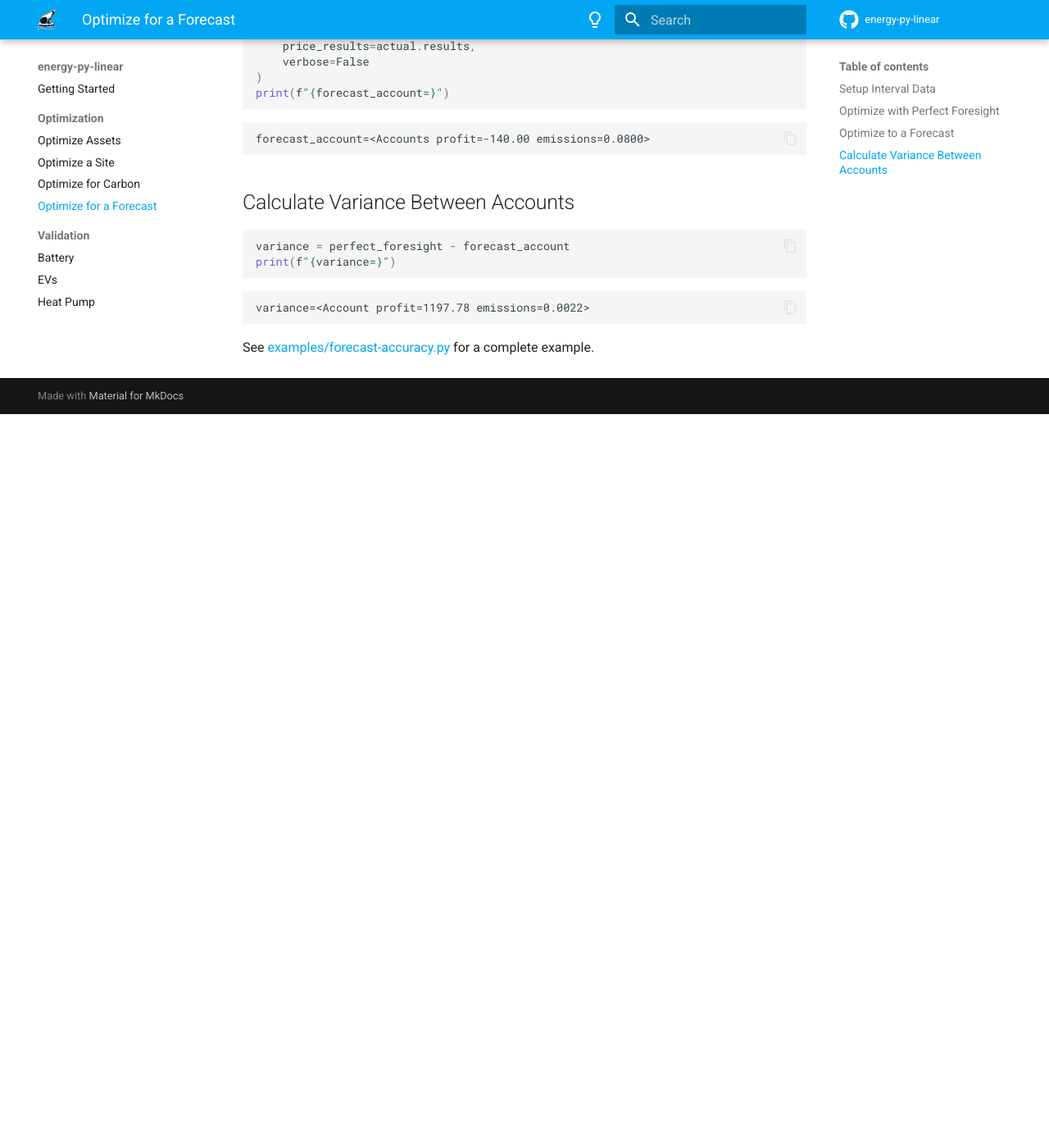
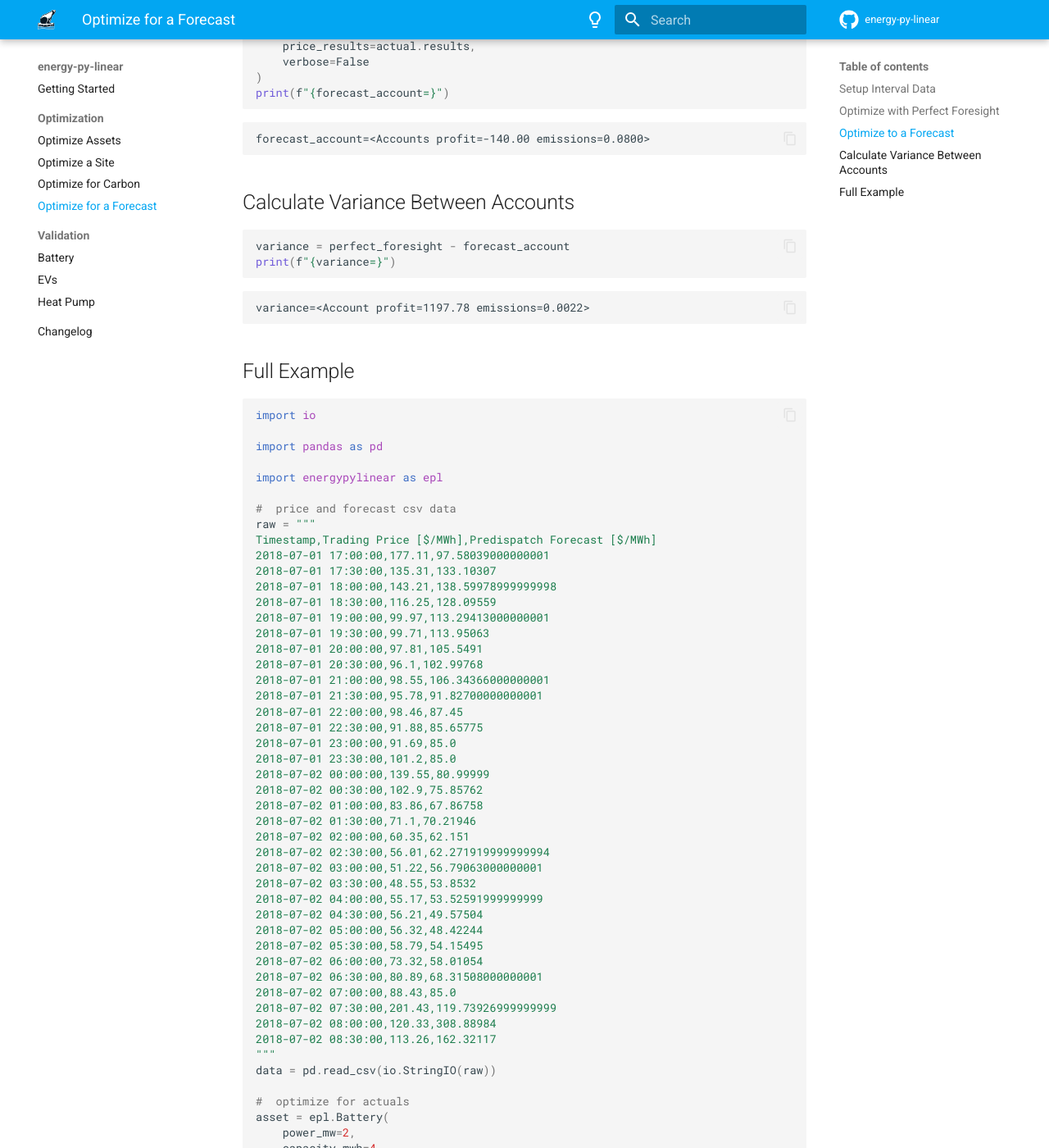
Before and after one commit to ADGEfficiency/energy-py-linear, an MkDocs documentation site: the page built from docs/docs/how-to/dispatch-forecast.md, in a window 1280 px wide and 1400 px high, scrolled down 1104 px. Shown: the whole window at 82% size. Built offline with MkDocs 1.6.1 and Material for MkDocs 9.7.7, drawn with Linux system fonts in a browser that asks for light colours; comment, search, counter and statistics services are not loaded; the version menu is left out; before the commit the page ends 1609 px from its top, so only the background shows below that; some of the changed text lies outside the part shown.

Commit message:
docs: removing examples

````diff
--- a/docs/docs/how-to/dispatch-forecast.md
+++ b/docs/docs/how-to/dispatch-forecast.md
@@ -68,4 +68,97 @@ print(f"{variance=}")
 variance=<Account profit=1197.78 emissions=0.0022>
 ```
 
-See [examples/forecast-accuracy.py](https://github.com/ADGEfficiency/energy-py-linear/blob/main/examples/forecast-accuracy.py) for a complete example.
+## Full Example
+
+```python
+import io
+
+import pandas as pd
+
+import energypylinear as epl
+
+#  price and forecast csv data
+raw = """
+Timestamp,Trading Price [$/MWh],Predispatch Forecast [$/MWh]
+2018-07-01 17:00:00,177.11,97.58039000000001
+2018-07-01 17:30:00,135.31,133.10307
+2018-07-01 18:00:00,143.21,138.59978999999998
+2018-07-01 18:30:00,116.25,128.09559
+2018-07-01 19:00:00,99.97,113.29413000000001
+2018-07-01 19:30:00,99.71,113.95063
+2018-07-01 20:00:00,97.81,105.5491
+2018-07-01 20:30:00,96.1,102.99768
+2018-07-01 21:00:00,98.55,106.34366000000001
+2018-07-01 21:30:00,95.78,91.82700000000001
+2018-07-01 22:00:00,98.46,87.45
+2018-07-01 22:30:00,91.88,85.65775
+2018-07-01 23:00:00,91.69,85.0
+2018-07-01 23:30:00,101.2,85.0
+2018-07-02 00:00:00,139.55,80.99999
+2018-07-02 00:30:00,102.9,75.85762
+2018-07-02 01:00:00,83.86,67.86758
+2018-07-02 01:30:00,71.1,70.21946
+2018-07-02 02:00:00,60.35,62.151
+2018-07-02 02:30:00,56.01,62.271919999999994
+2018-07-02 03:00:00,51.22,56.79063000000001
+2018-07-02 03:30:00,48.55,53.8532
+2018-07-02 04:00:00,55.17,53.52591999999999
+2018-07-02 04:30:00,56.21,49.57504
+2018-07-02 05:00:00,56.32,48.42244
+2018-07-02 05:30:00,58.79,54.15495
+2018-07-02 06:00:00,73.32,58.01054
+2018-07-02 06:30:00,80.89,68.31508000000001
+2018-07-02 07:00:00,88.43,85.0
+2018-07-02 07:30:00,201.43,119.73926999999999
+2018-07-02 08:00:00,120.33,308.88984
+2018-07-02 08:30:00,113.26,162.32117
+"""
+data = pd.read_csv(io.StringIO(raw))
+
+#  optimize for actuals
+asset = epl.Battery(
+    power_mw=2,
+    capacity_mwh=4,
+    efficiency_pct=0.9,
+    electricity_prices=data["Trading Price [$/MWh]"].values,
+    freq_mins=30,
+)
+actuals = asset.optimize(verbose=False)
+
+#  optimize for forecasts
+asset = epl.Battery(
+    power_mw=2,
+    capacity_mwh=4,
+    efficiency_pct=0.9,
+    electricity_prices=data["Predispatch Forecast [$/MWh]"].values,
+    freq_mins=30,
+)
+forecasts = asset.optimize(verbose=False)
+
+#  calculate the variance between accounts
+actual_account = epl.get_accounts(
+    actuals.results, verbose=False
+
+)
+forecast_account = epl.get_accounts(
+    forecasts.results,
+    price_results=actuals.results,
+    verbose=False
+)
+variance = actual_account - forecast_account
+
+print(f"actuals: {actual_account}")
+print(f"forecasts: {forecast_account}")
+print(f"variance: {variance}")
+print(
+    f"\nforecast error: $ {-1 * variance.cost:2.2f} pct: {100 * variance.cost / actual_account.cost:2.1f} %"
+)
+```
+
+```
+actuals: <Accounts profit=325.82 emissions=0.0644>
+forecasts: <Accounts profit=232.85 emissions=0.0544>
+variance: <Account profit=92.97 emissions=0.0100>
+
+forecast error: $ 92.97 pct: 28.5 %
+```
--- a/docs/mkdocs.yml
+++ b/docs/mkdocs.yml
@@ -1,3 +1,4 @@
+---
 site_name: energy-py-linear
 site_url: https://energypylinear.adgefficiency.com
 repo_url: https://github.com/ADGEfficiency/energy-py-linear
@@ -33,9 +34,9 @@ plugins:
   - social
   - mike:
       alias_type: symlink
-      redirect_template: null
+      redirect_template:
       deploy_prefix: ''
-      canonical_version: null
+      canonical_version:
       version_selector: true
       css_dir: css
       javascript_dir: js
@@ -60,6 +61,7 @@ nav:
       - Battery: validation/battery.md
       - EVs: validation/evs.md
       - Heat Pump: validation/heat-pump.md
+  - Changelog: changelog.md
   # - Performance: performance.md
   # - Measure Forecast Quality: index.md
 
````
Also changed, not shown: docs/docs/changelog.md (added, +27 -0 lines), docs/docs/how-to/dispatch-assets.md (+16 -5 lines), docs/docs/index.md (+1 -1 lines), CHANGELOG.md, README.md, docs/docs/static/battery-fast.png, docs/docs/static/battery.png, 6 other files.
